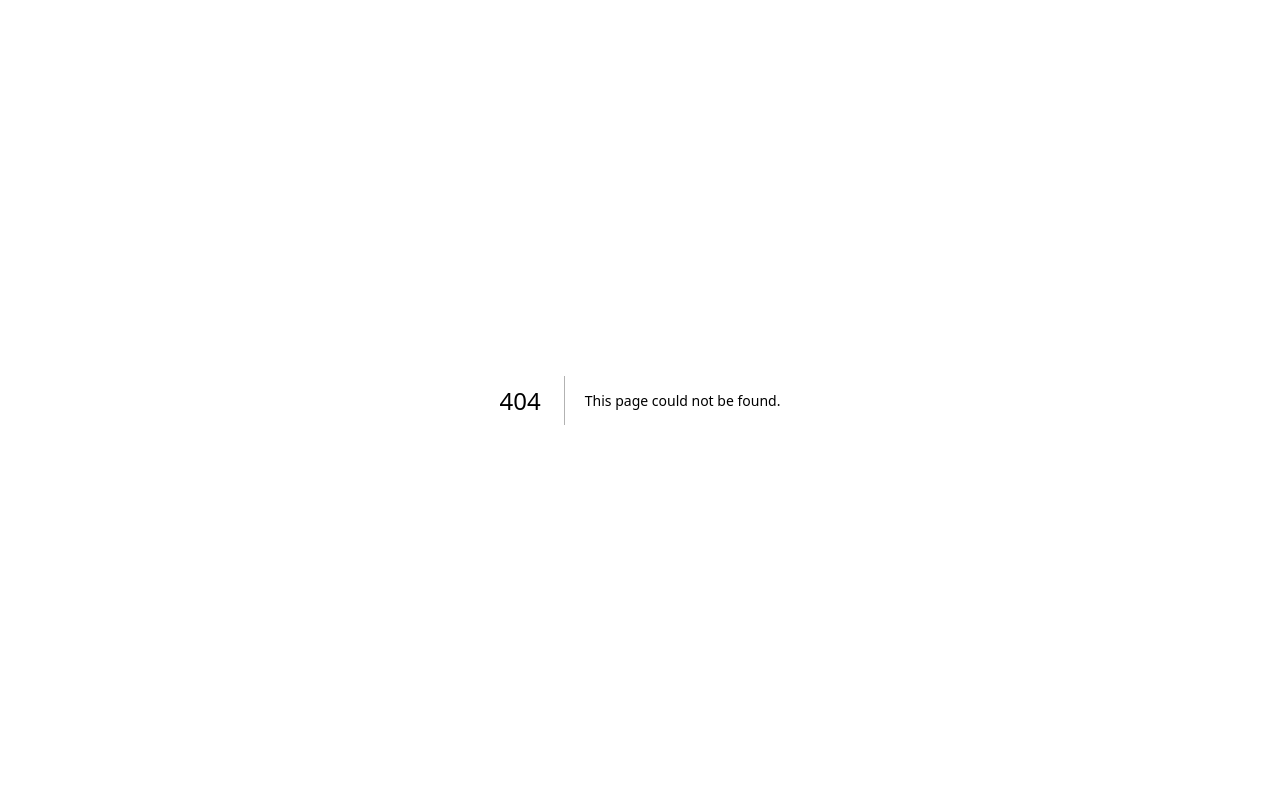
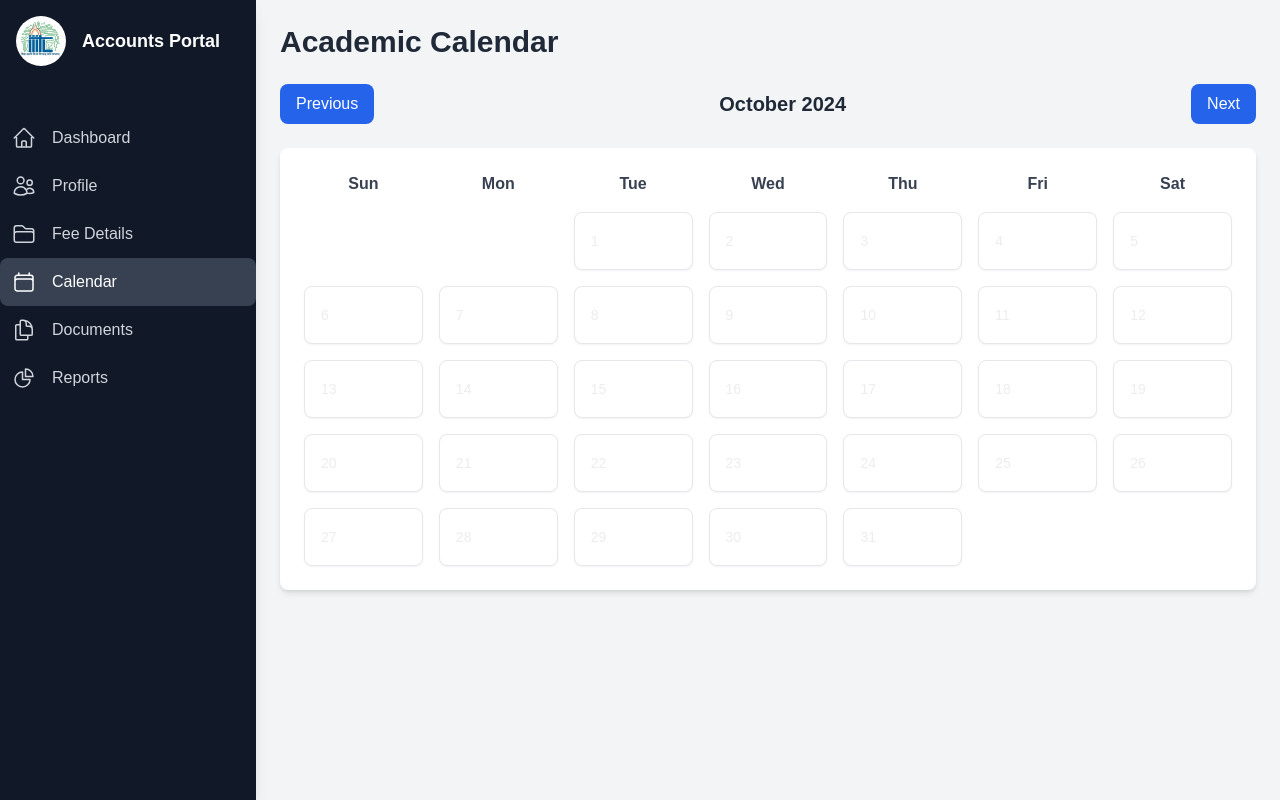
Before and after one commit to RiaMalvi/7thsem, a Next.js app: page /studentDashboard/calendar in a window 1280 px wide. Before the commit this address had no page. Built offline with nearby package versions, Linux system fonts and the light colour scheme.

Commit message:
calender

```diff
--- a/package.json
+++ b/package.json
@@ -12,6 +12,7 @@
     "@headlessui/react": "^2.1.8",
     "@heroicons/react": "^2.1.5",
     "bcryptjs": "^2.4.3",
+    "date-fns": "^4.1.0",
     "next": "14.2.13",
     "react": "^18",
     "react-dom": "^18",
--- /dev/null
+++ b/src/app/studentDashboard/calendar/page.tsx
@@ -0,0 +1,191 @@
+'use client';
+
+import { HomeIcon, UsersIcon, FolderIcon, CalendarIcon, DocumentDuplicateIcon, ChartPieIcon } from '@heroicons/react/24/outline';
+import Image from 'next/image';
+import { useState } from 'react';
+import { format, addMonths, subMonths } from 'date-fns';
+
+// Navigation items
+const navigation = [
+  { name: 'Dashboard', href: '/studentDashboard', icon: HomeIcon, current: false },
+  { name: 'Profile', href: '/studentDashboard/profile', icon: UsersIcon, current: false },
+  { name: 'Fee Details', href: '/studentDashboard/feeDetails', icon: FolderIcon, current: false },
+  { name: 'Calendar', href: '/studentDashboard/calendar', icon: CalendarIcon, current: true },
+  { name: 'Documents', href: '/studentDashboard/documents', icon: DocumentDuplicateIcon, current: false },
+  { name: 'Reports', href: '/studentDashboard/reports', icon: ChartPieIcon, current: false },
+];
+
+// Define the Reminder interface
+interface Reminder {
+  id: number; // Unique identifier for the reminder
+  text: string; // Reminder text
+}
+
+// CalendarPage component
+const CalendarPage = () => {
+  const [currentMonth, setCurrentMonth] = useState<Date>(new Date());
+  const [reminders, setReminders] = useState<Record<string, Reminder[]>>({});
+  const [newReminder, setNewReminder] = useState<string>('');
+  const [selectedDate, setSelectedDate] = useState<string | null>(null);
+
+  const handlePrevMonth = () => {
+    setCurrentMonth(subMonths(currentMonth, 1));
+  };
+
+  const handleNextMonth = () => {
+    setCurrentMonth(addMonths(currentMonth, 1));
+  };
+
+  const daysOfWeek = ['Sun', 'Mon', 'Tue', 'Wed', 'Thu', 'Fri', 'Sat'];
+
+  const handleDateClick = (day: number) => {
+    const dateKey = format(new Date(currentMonth.getFullYear(), currentMonth.getMonth(), day), 'yyyy-MM-dd');
+    setSelectedDate(dateKey);
+    setNewReminder('');
+  };
+
+  const handleAddReminder = () => {
+    if (newReminder.trim() === '' || selectedDate === null) return;
+
+    const dateKey = selectedDate;
+    const id = Date.now(); // Unique ID for the reminder
+    const reminder: Reminder = { id, text: newReminder };
+
+    setReminders((prev) => ({
+      ...prev,
+      [dateKey]: prev[dateKey] ? [...prev[dateKey], reminder] : [reminder],
+    }));
+
+    setNewReminder('');
+  };
+
+  const handleDeleteReminder = (dateKey: string, id: number) => {
+    setReminders((prev) => ({
+      ...prev,
+      [dateKey]: prev[dateKey].filter(reminder => reminder.id !== id),
+    }));
+  };
+
+  const renderCalendar = () => {
+    const startOfMonth = new Date(currentMonth.getFullYear(), currentMonth.getMonth(), 1);
+    const endOfMonth = new Date(currentMonth.getFullYear(), currentMonth.getMonth() + 1, 0);
+
+    const daysInMonth = [];
+    for (let i = 1; i <= endOfMonth.getDate(); i++) {
+      daysInMonth.push(i);
+    }
+
+    return (
+      <div className="grid grid-cols-7 gap-4 p-6">
+        {daysOfWeek.map((day) => (
+          <div key={day} className="font-semibold text-gray-700 text-center">
+            {day}
+          </div>
+        ))}
+        {Array.from({ length: startOfMonth.getDay() }).map((_, i) => (
+          <div key={i}></div>
+        ))}
+        {daysInMonth.map((day) => {
+          const dateKey = format(new Date(currentMonth.getFullYear(), currentMonth.getMonth(), day), 'yyyy-MM-dd');
+          return (
+            <div key={day} className="relative">
+              <div
+                onClick={() => handleDateClick(day)}
+                className="p-4 bg-white border rounded-lg shadow-sm hover:bg-gray-100 transition cursor-pointer"
+              >
+                <span className="text-sm font-medium">{day}</span>
+              </div>
+              {reminders[dateKey] && reminders[dateKey].map((reminder) => (
+                <div key={reminder.id} className="mt-2 text-sm bg-gray-200 p-2 rounded">
+                  {reminder.text}
+                  <button
+                    className="ml-2 text-red-600 hover:text-red-800"
+                    onClick={() => handleDeleteReminder(dateKey, reminder.id)}
+                  >
+                    X
+                  </button>
+                </div>
+              ))}
+            </div>
+          );
+        })}
+      </div>
+    );
+  };
+
+  return (
+    <div className="flex min-h-screen bg-gray-100">
+      {/* Sidebar */}
+      <aside className="w-64 bg-gray-900 text-white shadow-lg">
+        <div className="p-4 flex items-center gap-4">
+          <Image src="/images/logo.png" alt="Logo" width={50} height={50} className="rounded-full" />
+          <h2 className="text-lg font-extrabold">Accounts Portal</h2>
+        </div>
+        <nav className="mt-8">
+          {navigation.map((item) => (
+            <a
+              key={item.name}
+              href={item.href}
+              className={`flex items-center p-3 text-gray-300 hover:bg-gray-700 hover:text-white rounded-lg transition ${
+                item.current ? 'bg-gray-700 text-white' : ''
+              }`}
+            >
+              <item.icon className="h-6 w-6" aria-hidden="true" />
+              <span className="ml-4 font-medium">{item.name}</span>
+            </a>
+          ))}
+        </nav>
+      </aside>
+
+      {/* Main Content */}
+      <div className="flex-1 p-6">
+        <h1 className="text-3xl font-extrabold text-gray-800 mb-6">Academic Calendar</h1>
+
+        {/* Calendar Navigation */}
+        <div className="flex justify-between items-center mb-6">
+          <button
+            onClick={handlePrevMonth}
+            className="px-4 py-2 bg-blue-600 text-white rounded-lg hover:bg-blue-700 transition"
+          >
+            Previous
+          </button>
+          <h2 className="text-xl font-semibold text-gray-800">
+            {format(currentMonth, 'MMMM yyyy')}
+          </h2>
+          <button
+            onClick={handleNextMonth}
+            className="px-4 py-2 bg-blue-600 text-white rounded-lg hover:bg-blue-700 transition"
+          >
+            Next
+          </button>
+        </div>
+
+        {/* Add Reminder Input */}
+        {selectedDate && (
+          <div className="mb-4">
+            <input
+              type="text"
+              value={newReminder}
+              onChange={(e) => setNewReminder(e.target.value)}
+              placeholder="Add a reminder..."
+              className="p-2 border rounded"
+            />
+            <button
+              onClick={handleAddReminder}
+              className="ml-2 px-4 py-2 bg-green-600 text-white rounded-lg hover:bg-green-700 transition"
+            >
+              Add
+            </button>
+          </div>
+        )}
+
+        {/* Calendar Grid */}
+        <div className="bg-white shadow-md rounded-lg overflow-hidden">
+          {renderCalendar()}
+        </div>
+      </div>
+    </div>
+  );
+};
+
+export default CalendarPage;
--- a/src/app/studentDashboard/page.tsx
+++ b/src/app/studentDashboard/page.tsx
@@ -16,16 +16,22 @@ const StudentDashboard = () => {
   return (
     <div className="flex min-h-screen bg-gray-100">
       {/* Sidebar */}
-      <aside className="w-64 bg-gray-800 text-white">
+      <aside className="w-64 bg-gray-900 text-white shadow-lg">
         <div className="p-4 flex items-center gap-4">
-            <Image src="/images/logo.png" alt="Logo" width={50} height={50} />
-          <h2 className="text-lg font-bold">Accounts Portal</h2>
+          <Image src="/images/logo.png" alt="Logo" width={50} height={50} className="rounded-full" />
+          <h2 className="text-lg font-extrabold">Accounts Portal</h2>
         </div>
-        <nav className="mt-5">
+        <nav className="mt-8">
           {navigation.map((item) => (
-            <a key={item.name} href={item.href} className="flex items-center p-2 text-gray-300 hover:bg-gray-700 hover:text-white">
-              <item.icon className="h-5 w-5" aria-hidden="true" />
-              <span className="ml-3">{item.name}</span>
+            <a
+              key={item.name}
+              href={item.href}
+              className={`flex items-center p-3 text-gray-300 hover:bg-gray-700 hover:text-white rounded-lg transition ${
+                item.current ? 'bg-gray-700 text-white' : ''
+              }`}
+            >
+              <item.icon className="h-6 w-6" aria-hidden="true" />
+              <span className="ml-4 font-medium">{item.name}</span>
             </a>
           ))}
         </nav>
--- a/src/app/studentDashboard/reports/page.tsx
+++ b/src/app/studentDashboard/reports/page.tsx
@@ -26,7 +26,7 @@ const ReportsPage = () => {
   };
 
   return (
-    <div className="flex min-h-screen bg-gradient-to-r from-gray-100 to-gray-300">
+    <div className="flex min-h-screen bg-gray-100">
       {/* Sidebar */}
       <aside className="w-64 bg-gray-900 text-white shadow-lg">
         <div className="p-4 flex items-center gap-4">
@@ -50,17 +50,17 @@ const ReportsPage = () => {
       </aside>
 
       {/* Main Content */}
-      <div className="flex-1 p-8">
-        <h1 className="text-4xl font-bold text-gray-800 mb-8">Academic Reports</h1>
+      <div className="flex-1 p-6">
+        <h1 className="text-3xl font-extrabold text-gray-800 mb-6">Academic Reports</h1>
 
-        <div className="bg-white shadow-xl rounded-lg overflow-hidden">
-          <table className="min-w-full table-auto">
+        <div className="bg-white shadow-md rounded-lg overflow-hidden">
+          <table className="min-w-full leading-normal">
             <thead>
               <tr>
-                <th className="px-6 py-4 bg-gray-100 text-left text-xs font-semibold text-gray-600 uppercase tracking-wider">
+                <th className="px-5 py-3 bg-gray-100 text-left text-xs font-semibold text-gray-600 uppercase tracking-wider">
                   Semester
                 </th>
-                <th className="px-6 py-4 bg-gray-100 text-left text-xs font-semibold text-gray-600 uppercase tracking-wider">
+                <th className="px-5 py-3 bg-gray-100 text-left text-xs font-semibold text-gray-600 uppercase tracking-wider">
                   Action
                 </th>
               </tr>
@@ -68,24 +68,32 @@ const ReportsPage = () => {
             <tbody>
               {semesters.map((semester, index) => (
                 <tr key={index} className="hover:bg-gray-50 transition">
-                  <td className="px-6 py-4 border-b border-gray-200 bg-white text-sm font-medium text-gray-900">
-                    {semester.name}
+                  <td className="px-5 py-5 border-b border-gray-200 bg-white text-sm">
+                    <div className="flex items-center">
+                      <div className="ml-3">
+                        <p className="text-gray-900 whitespace-no-wrap font-semibold">{semester.name}</p>
+                      </div>
+                    </div>
                   </td>
-                  <td className="px-6 py-4 border-b border-gray-200 bg-white text-sm">
-                    <a href={semester.reportLink} className="text-indigo-600 hover:text-indigo-800 mr-4 transition">View</a>
-                    <a href={semester.downloadLink} className="text-green-600 hover:text-green-800 transition">Download</a>
+                  <td className="px-5 py-5 border-b border-gray-200 bg-white text-sm">
+                    <a href={semester.reportLink} className="text-blue-600 hover:text-blue-800 mr-4">View</a>
+                    <a href={semester.downloadLink} className="text-green-600 hover:text-green-800">Download</a>
                   </td>
                 </tr>
               ))}
 
               {/* Consolidated Final Year */}
               <tr className="hover:bg-gray-50 transition">
-                <td className="px-6 py-4 border-b border-gray-200 bg-white text-sm font-medium text-gray-900">
-                  {finalYear.name}
+                <td className="px-5 py-5 border-b border-gray-200 bg-white text-sm">
+                  <div className="flex items-center">
+                    <div className="ml-3">
+                      <p className="text-gray-900 whitespace-no-wrap font-semibold">{finalYear.name}</p>
+                    </div>
+                  </div>
                 </td>
-                <td className="px-6 py-4 border-b border-gray-200 bg-white text-sm">
-                  <a href={finalYear.reportLink} className="text-indigo-600 hover:text-indigo-800 mr-4 transition">View</a>
-                  <a href={finalYear.downloadLink} className="text-green-600 hover:text-green-800 transition">Download</a>
+                <td className="px-5 py-5 border-b border-gray-200 bg-white text-sm">
+                  <a href={finalYear.reportLink} className="text-blue-600 hover:text-blue-800 mr-4">View</a>
+                  <a href={finalYear.downloadLink} className="text-green-600 hover:text-green-800">Download</a>
                 </td>
               </tr>
             </tbody>
```
Also changed, not shown: 1 other file (tests, documents, lock files or other folders).
